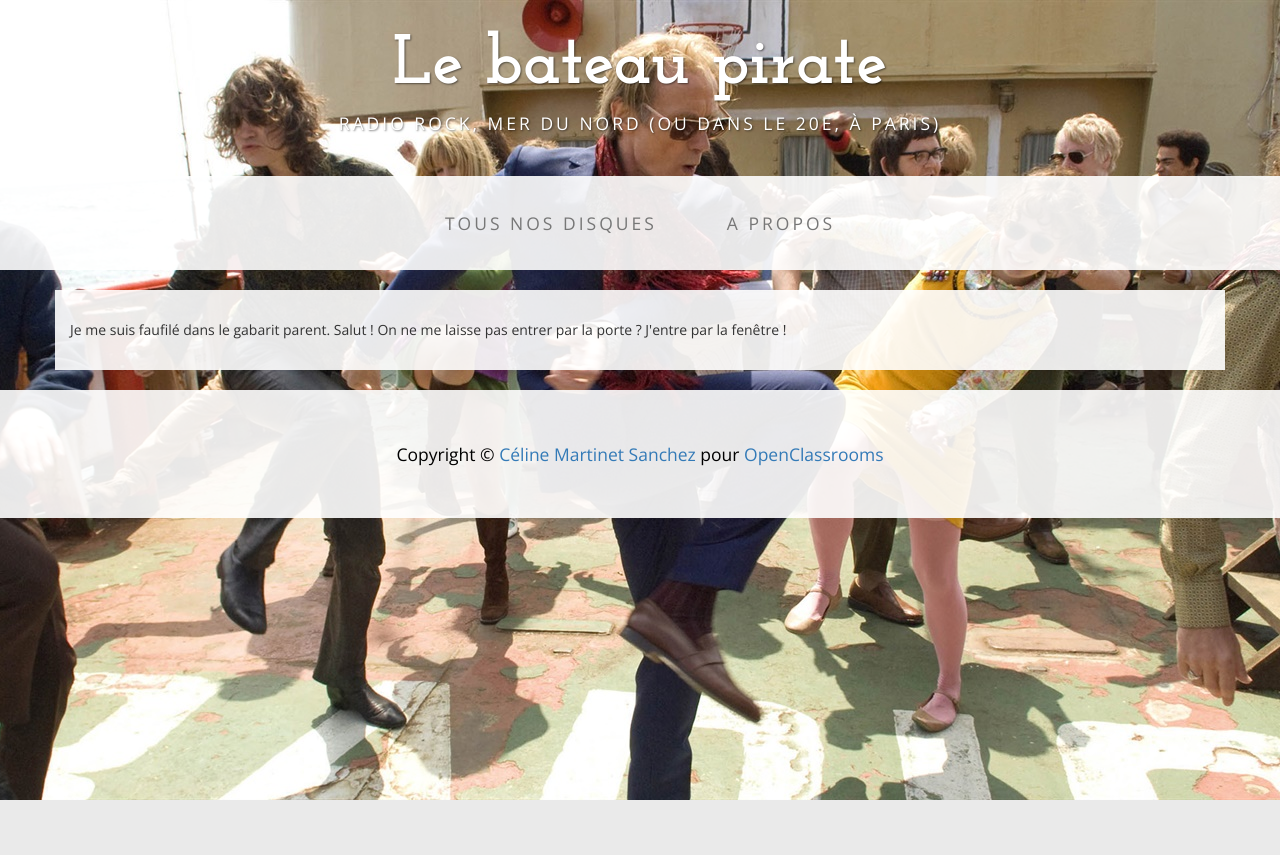
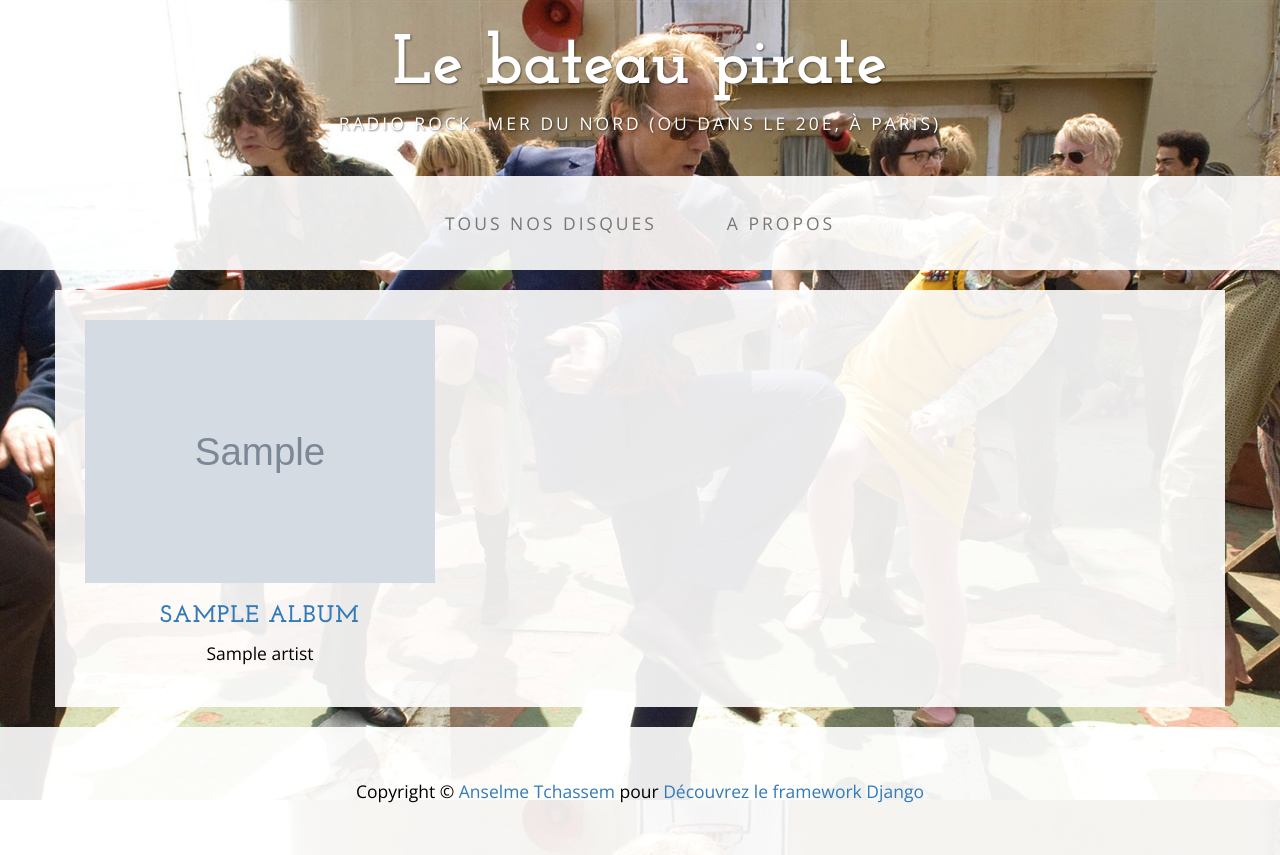
Before and after one commit to AnselmeG300/disquaire, a Django app: page / in a window 1280 px wide. Before the commit the page ends 800 px from the top, so only its background shows below. Run offline with Django 3.2, Linux system fonts and the light colour scheme; tables that the repository leaves empty hold one stand-in row (values such as "Sample post"); grey boxes marked "Sample" are stand-in pictures; some libraries are stand-ins or nearby versions.

Commit message:
[Ajoutez les gabarits manquants]:Générer les urls dynamiquement

```diff
--- a/disquaire_project/urls.py
+++ b/disquaire_project/urls.py
@@ -20,7 +20,7 @@ from store import views
 
 urlpatterns = [
     url(r'^$', views.index),
-    url(r'^store/', include('store.urls')),
+    url(r'^store/', include('store.urls', namespace="store")),
     url(r'^admin/', admin.site.urls),
 ]
 
--- a/store/templates/store/base.html
+++ b/store/templates/store/base.html
@@ -43,7 +43,7 @@
                 <div class="collapse navbar-collapse" id="bs-example-navbar-collapse-1">
                     <ul class="nav navbar-nav">
                         <li>
-                            <a href="/">Tous nos disques</a>
+                            <a href="{% url 'store:listing' %}">Tous nos disques</a>
                         </li>
                         <li>
                             <a href="#">A propos</a>
@@ -69,7 +69,7 @@
             <div class="container">
                 <div class="row">
                     <div class="col-lg-12 text-center">
-                        <p>Copyright &copy; <a href="http://bit.ly/36nxNJS" target="_blank">Céline Martinet Sanchez</a> pour <a href="https://openclassrooms.com" target="_blank">OpenClassrooms</a></p>
+                        <p>Copyright &copy; <a href="http://bit.ly/36nxNJS" target="_blank">Anselme Tchassem</a> pour <a href="https://openclassrooms.com/fr/courses/4425076-decouvrez-le-framework-django" target="_blank">Découvrez le framework Django</a></p>
                     </div>
                 </div>
             </div>
--- a/store/templates/store/index.html
+++ b/store/templates/store/index.html
@@ -3,8 +3,6 @@
 
 {% block content %}
 
-  Je me suis faufilé dans le gabarit parent. Salut !
-
-  {% include 'store/list.html' %}
+    {% include 'store/list.html' %}
 
 {% endblock %}
--- a/store/templates/store/list.html
+++ b/store/templates/store/list.html
@@ -1 +1,12 @@
-On ne me laisse pas entrer par la porte ? J'entre par la fenêtre !
+{% for album in albums %}
+    <div class="col-sm-4 text-center">
+        <a href="{% url 'store:detail' album_id=album.id %}">
+          <img class="img-responsive" src="{{ album.picture }}" alt="{{ album.title }}">
+        </a>
+        <h3><a href="{% url 'store:detail' album_id=album.id %}">{{ album.title }}</a></h3>
+        {% for artist in album.artists.all %}
+            <p>{{ artist.name }}</p>
+        {% endfor %}
+    </div>
+    {% if forloop.counter|divisibleby:3 %}<div class="clearfix"></div>{% endif %}
+{% endfor %}
--- a/store/urls.py
+++ b/store/urls.py
@@ -4,7 +4,7 @@ from . import views # import views so we can use them in urls.
 
 
 urlpatterns = [
-    url(r'^$', views.listing),
-    url(r'^(?P<album_id>[0-9]+)/$', views.detail),
-    url(r'^search/$', views.search),
+    url(r'^$', views.listing, name="listing"),
+    url(r'^(?P<album_id>[0-9]+)/$', views.detail, name="detail"),
+    url(r'^search/$', views.search, name="search"),
 ]
--- a/store/views.py
+++ b/store/views.py
@@ -11,7 +11,10 @@ def index(request):
     formatted_albums = ["<li>{}</li>".format(album.title) for album in albums]
     message = """<ul>{}</ul>""".format("\n".join(formatted_albums))
     template = loader.get_template('store/index.html')
-    return HttpResponse(template.render(request=request))
+    context = {
+        'albums': albums
+    }
+    return HttpResponse(template.render(context, request=request))
 
 def listing(request):
     albums = Album.objects.filter(available=True)
```
Also changed, not shown: 1 other file.
